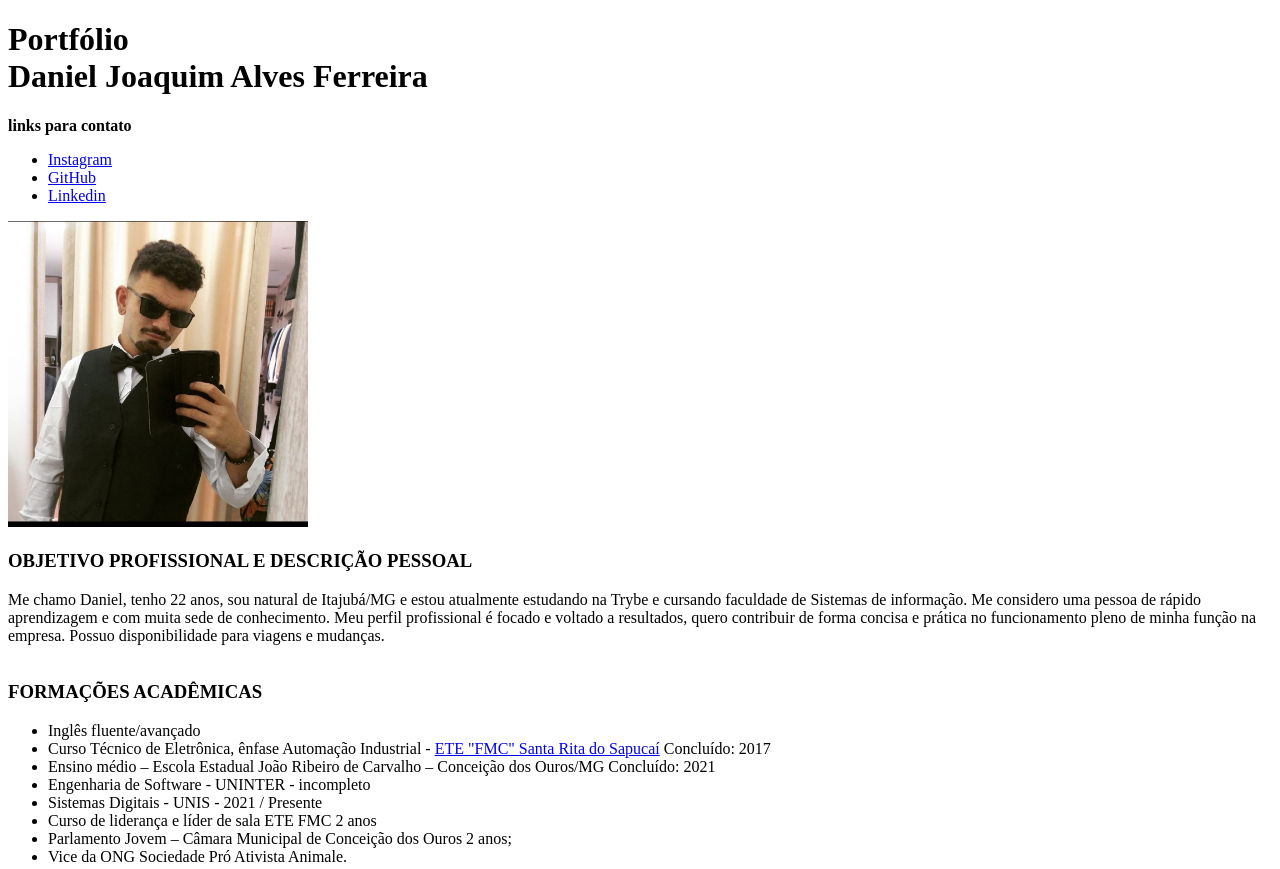
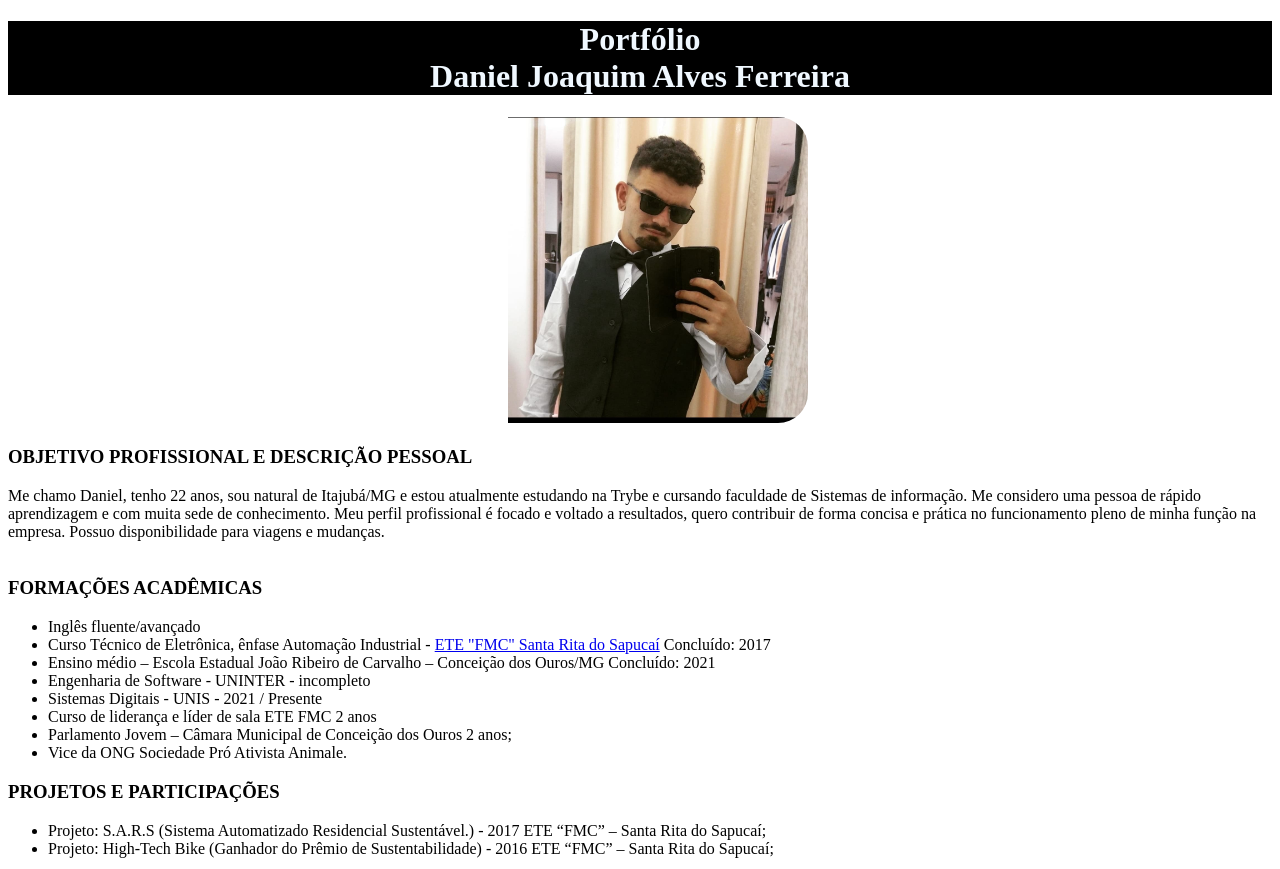
Before and after one commit to DanielAlvesDev/DanielAlves.github.io, a plain HTML site: page index.html in a window 1280 px wide. Shown: the top 869 px of the page. Drawn offline with Linux system fonts and the light colour scheme.

Commit message:
Arruma requisitos de section e titulo

```diff
--- a/index.html
+++ b/index.html
@@ -6,17 +6,15 @@
         <meta http-equiv="X-UA-Compatible" content="IE=edge">
         <meta name="viewport" content="width=device-width, initial-scale=1.0">
         <title>Portfólio Daniel Alves</title>
+        <link rel="stylesheet" href="style.css" type="text/css">
 </head>
 
  <body>
+    <header id="header">
         <h1>Portfólio <br> Daniel Joaquim Alves Ferreira</h1>
-    <a><strong>links para contato</strong></a><br>
-    <ul>
-        <li><a href="#Instagram">Instagram</a></li>
-        <li><a href="#GitHub">GitHub</a></li>
-        <li><a href="#Linkedin">Linkedin</a></li>
         </ul>
-    <img src="Daniel.png" width="300px"> <a></a>
+    </header>
+    <img src="Daniel.png" width="300px" alt="Daniel Alves">
         <h3>OBJETIVO PROFISSIONAL E DESCRIÇÃO PESSOAL</h3>
             <a>Me chamo Daniel, tenho 22 anos, sou natural de Itajubá/MG e estou
                 atualmente estudando na Trybe e cursando faculdade de Sistemas de informação.
@@ -60,11 +58,6 @@
     <a href="https://www.estudarfora.org.br/cursos/cc50/" target="_blanck"> Curso Harvard CS50</a><br>
     <A href="https://www.youtube.com/c/TecnologiaemV%C3%ADdeo" target="_blanck"> Tecnologia em vídeo</A><br>
     <a href="https://pt.stackoverflow.com/" target="_blanck"> StackOverFlow</a>
-
-    <a>Agora vai</a>
-
-
-
 </body>
 
 </html>
--- /dev/null
+++ b/style.css
@@ -0,0 +1,13 @@
+#header {
+
+    text-align: center;
+    background-color: black;
+    color: aliceblue;
+
+}
+
+img {
+
+border-radius: 30px;
+padding-left: 500px;
+}
```
Lines whose indentation alone changed are shown as unchanged.
